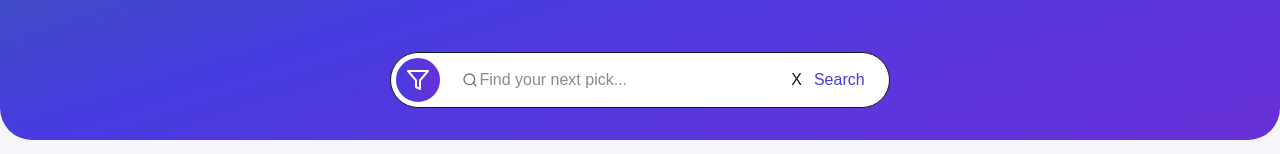
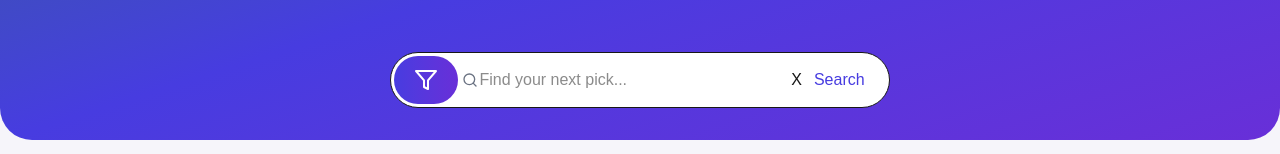
Before and after one commit to chingu-voyages/V55-tier2-team-25, a Next.js app in the folder react-app/: page / in a window 1280 px wide. Shown: the part 264-418 px from the top of the page. Built offline with nearby package versions, Linux system fonts and the light colour scheme.

Commit message:
Made filter button constantly oval

```diff
--- a/react-app/src/components/SearchControl/Filter.jsx
+++ b/react-app/src/components/SearchControl/Filter.jsx
@@ -108,9 +108,7 @@ export default function Filter({
           WebkitTapHighlightColor: "transparent",
           touchAction: "manipulation",
         }}
-        className={`relative flex items-center justify-center transition-colors duration-200
-    ${selectedTags.length > 0 ? "px-4 w-15 h-12 rounded-3xl" : "w-12 h-12 rounded-full"}
-    text-2xl border-2
+        className={`relative flex items-center justify-center transition-colors duration-200 px-4 w-16 h-12 rounded-3xl text-2xl border-2'}
           ${
             isOpen
               ? "text-[var(--gradient-1)] bg-white border-2 border-[var(--gradient-1)]"
@@ -124,7 +122,9 @@ export default function Filter({
               isOpen ? "text-[var(--gradient-1)]" : "text-white"
             }`}
           >
-            +{selectedTags.length}
+            <span>
+              {selectedTags.length > 0 ? `+${selectedTags.length}` : "\u00A0"}
+            </span>
           </span>
         )}
         <span className="sr-only">Filter menu based on resource tags</span>
```
